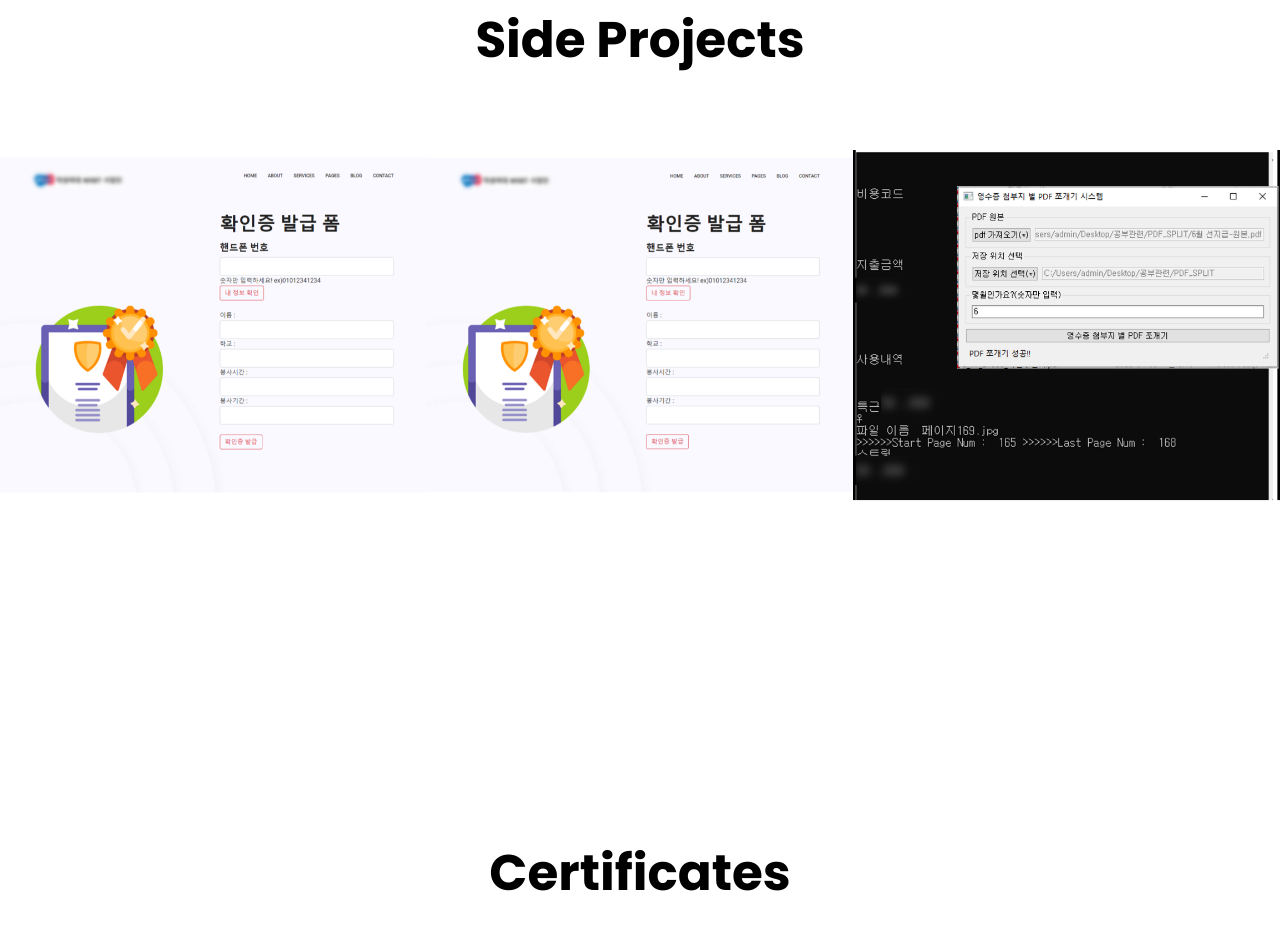
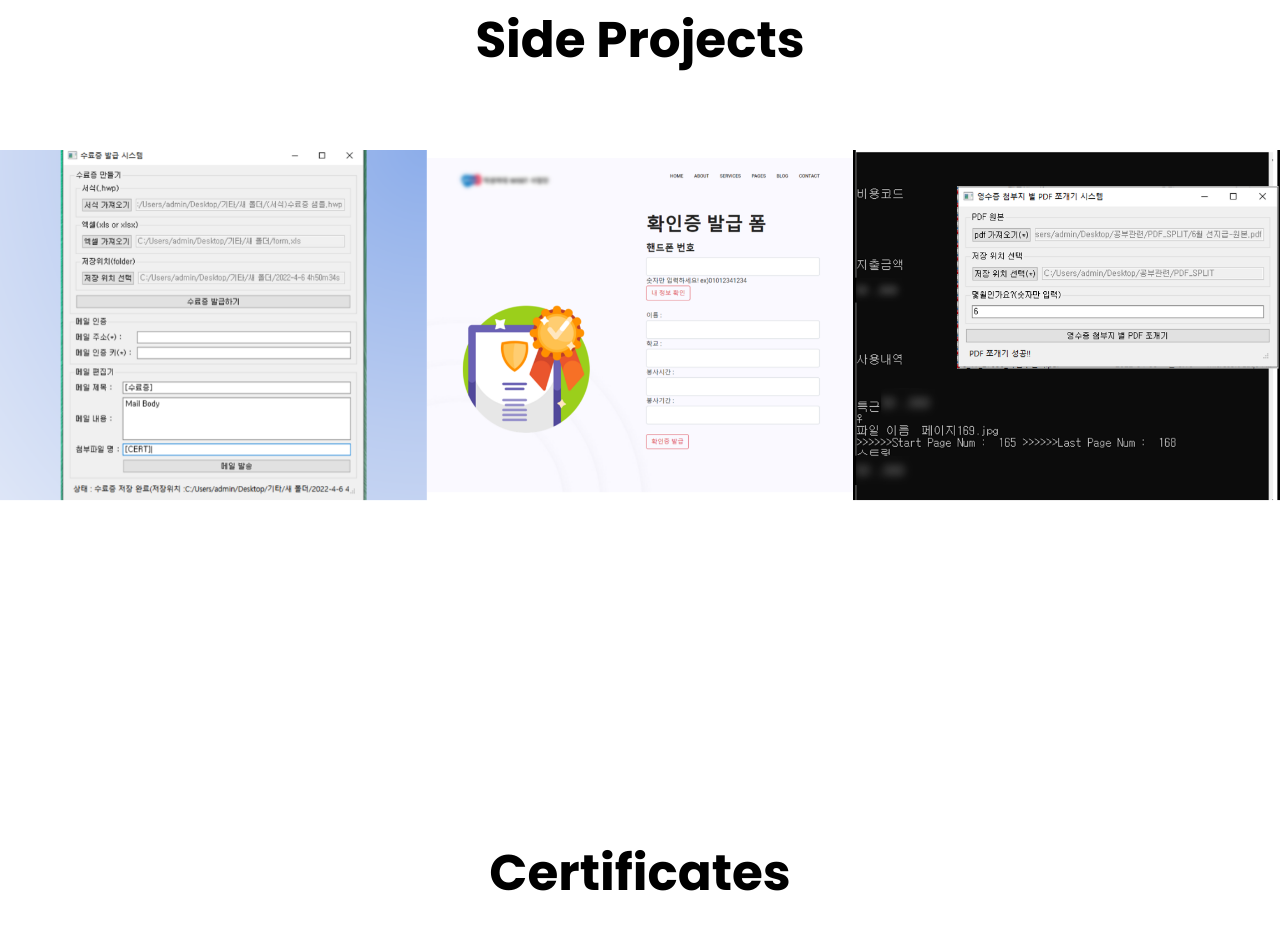
Before and after one commit to borikong/portfolio_web, a plain HTML site: page index.html in a window 1280 px wide. Shown: the part 4166-5116 px from the top of the page. Drawn offline with Linux system fonts and the light colour scheme; files whose address does not match are found by name.

Commit message:
portfolio

```diff
--- a/index.html
+++ b/index.html
@@ -344,7 +344,7 @@
 			<div class="row no-gutters">
 				<div class="col-md-4">
 					<div class="project img ftco-animate d-flex justify-content-center align-items-center"
-						 style="background-image: url(images/webcerti.png);">
+						 style="background-image: url(images/autocerti1.png);">
 						<div class="overlay"></div>
 						<div class="text text-center p-4">
 							<h3><a target="_blank" href="https://github.com/borikong/python_auto_certi">수료증 발급 자동화 프로그램(발급, 메일링)</a></h3>
```
